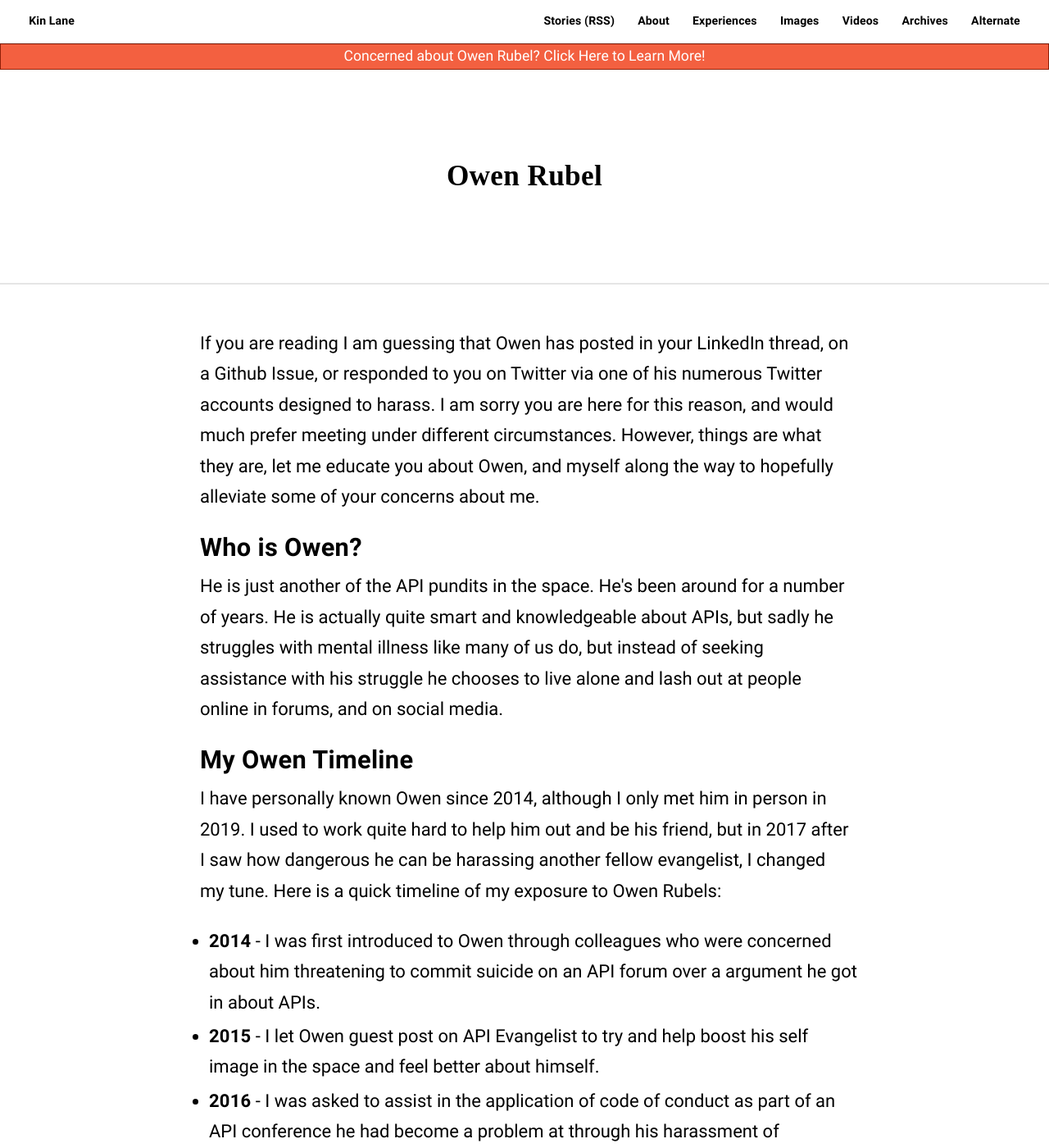
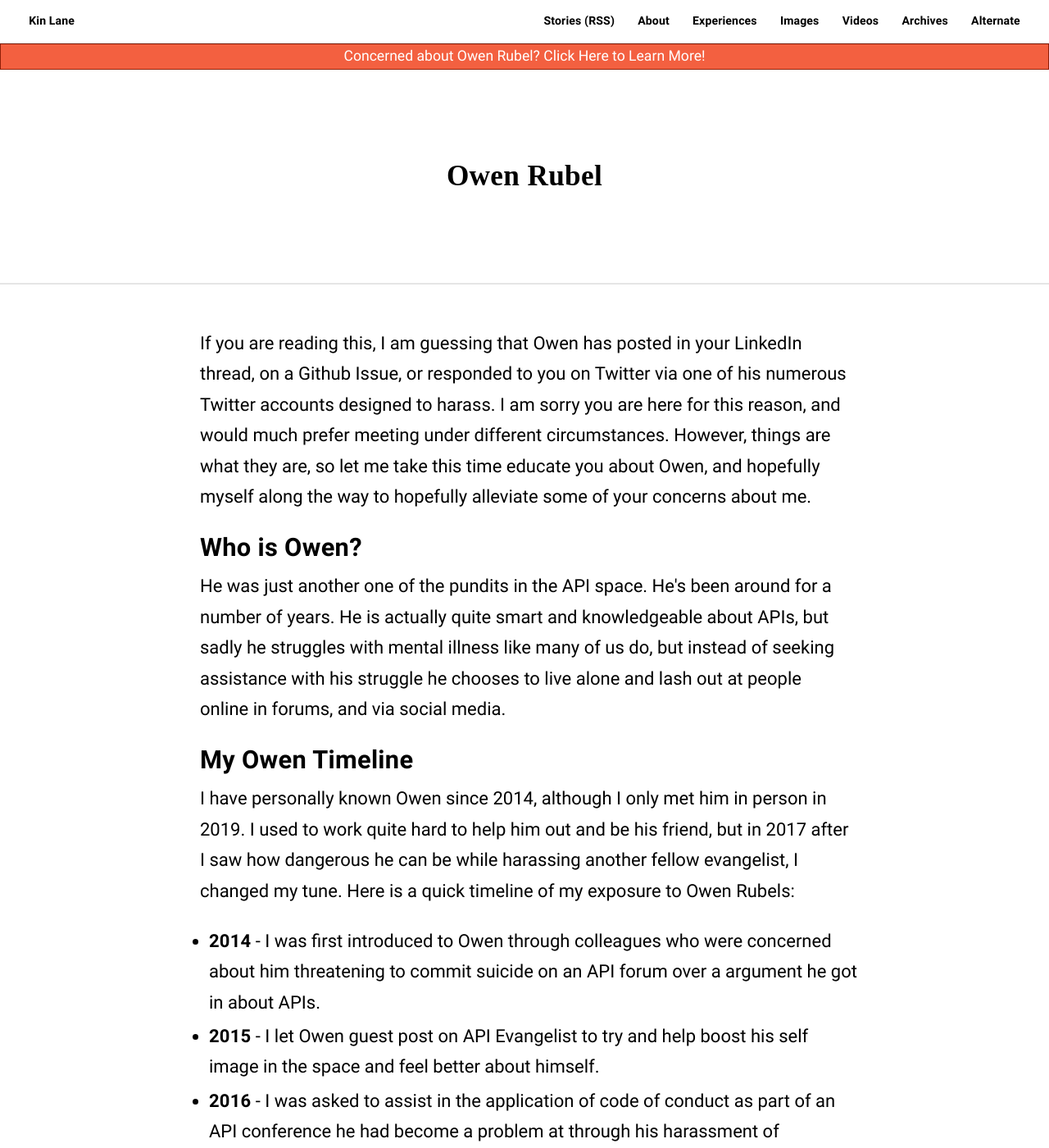
Before and after one commit to simon-tower/kinlane, a Jekyll site: the page built from owen-rubel/index.html, in a window 1280 px wide and 1400 px high. Shown: the whole window at 82% size. Built offline with Jekyll 4.4.1, drawn with Linux system fonts in a browser that asks for light colours; some web fonts are replaced; some of the changed text lies outside the part shown.

Commit message:
update text

```diff
--- a/owen-rubel/index.html
+++ b/owen-rubel/index.html
@@ -3,13 +3,13 @@ layout: page
 title: Owen Rubel
 ---
 
-<p>If you are reading I am guessing that Owen has posted in your LinkedIn thread, on a Github Issue, or responded to you on Twitter via one of his numerous Twitter accounts designed to harass. I am sorry you are here for this reason, and would much prefer meeting under different circumstances. However, things are what they are, let me educate you about Owen, and myself along the way to hopefully alleviate some of your concerns about me.</p>
+<p>If you are reading this, I am guessing that Owen has posted in your LinkedIn thread, on a Github Issue, or responded to you on Twitter via one of his numerous Twitter accounts designed to harass. I am sorry you are here for this reason, and would much prefer meeting under different circumstances. However, things are what they are, so let me take this time educate you about Owen, and hopefully myself along the way to hopefully alleviate some of your concerns about me.</p>
 
 <h3>Who is Owen?</h3>
-<p>He is just another of the API pundits in the space. He's been around for a number of years. He is actually quite smart and knowledgeable about APIs, but sadly he struggles with mental illness like many of us do, but instead of seeking assistance with his struggle he chooses to live alone and lash out at people online in forums, and on social media.</p>
+<p>He was just another one of the pundits in the API space. He's been around for a number of years. He is actually quite smart and knowledgeable about APIs, but sadly he struggles with mental illness like many of us do, but instead of seeking assistance with his struggle he chooses to live alone and lash out at people online in forums, and via social media.</p>
 
 <h3>My Owen Timeline</h3>
-<p>I have personally known Owen since 2014, although I only met him in person in 2019. I used to work quite hard to help him out and be his friend, but in 2017 after I saw how dangerous he can be harassing another fellow evangelist, I changed my tune. Here is a quick timeline of my exposure to Owen Rubels:</p>
+<p>I have personally known Owen since 2014, although I only met him in person in 2019. I used to work quite hard to help him out and be his friend, but in 2017 after I saw how dangerous he can be while harassing another fellow evangelist, I changed my tune. Here is a quick timeline of my exposure to Owen Rubels:</p>
 <ul>
   <li><strong>2014</strong> - I was first introduced to Owen through colleagues who were concerned about him threatening to commit suicide on an API forum over a argument he got in about APIs.</li>
   <li><strong>2015</strong> - I let Owen guest post on API Evangelist to try and help boost his self image in the space and feel better about himself.</li>
@@ -35,13 +35,13 @@ title: Owen Rubel
 
 <h3>Am I a White Supremacist?</h3>
 <p>No. I have written much about growing up in a white supremacist community, but this was just with white people who were fearful of people of color. Owen has cherry picked a couple sentences and conflated with another arrest for mistaken identity, and deemed me as a white supremacist. I am actively anti-racist, worked for the Obama administration, and happily live in Oakland, CA, and will continue to advocate that Black Lives Matter!!</p>
-<h3>What I Arrested as Part of Oklahoma City Bombings?</h3>
-<p>I was swept up a series of arrests after the Oklahoma City Bombings. I was held for two weeks and then let go. It had nothing to do with me. The person that Owen links me to happens to share a last name with me. That is it. He is so far off base with his detective work on this it would be laughable if he wasn't so dangerous.</p>
+<h3>Was I Arrested as Part of Oklahoma City Bombings?</h3>
+<p>I was swept up a series of arrests after the Oklahoma City Bombings in 1996. I was held for two weeks and then let go. It had nothing to do with me. The person that Owen links me to happens to share a last name with me. That is it. He is so far off base with his detective work on this it would be laughable if he wasn't so dangerous.</p>
 
 <h3>Was I Fired From Presidential Innovation Fellows?</h3>
 <p>No. He makes the claim that PIFs make 140K, where in 2013 we made 90K, and he omits the little fact that there was a month long shutdown where we didn't get paid in 2013 -- I did not have credit cards and do not have family support. My girlfriend and I just couldn't manage to stay in DC, and I opted for paid work in the private sector, but he also omits that I have very publicly continue my work as a PIF for multiple agencies until this day.</p>
 
-<h3>What Does this Have to Do Today?</h3>
+<h3>What Does this Have to Do With Today?</h3>
 <p>Nothing. In my youth I struggled with drugs, and had a handful of run-ins with the law, but the final arrest by the FBI scared me straight, and I've been hardworking and upstanding ever since. Poking at your past is part of Owen's toolbox and something he has done to others, but since I am not ashamed of my past, and very proud of who I am today, his tactic is less effective.</p>
 
 <h3>Did I Say The Things He Puts in His Posts?</h3>
```
